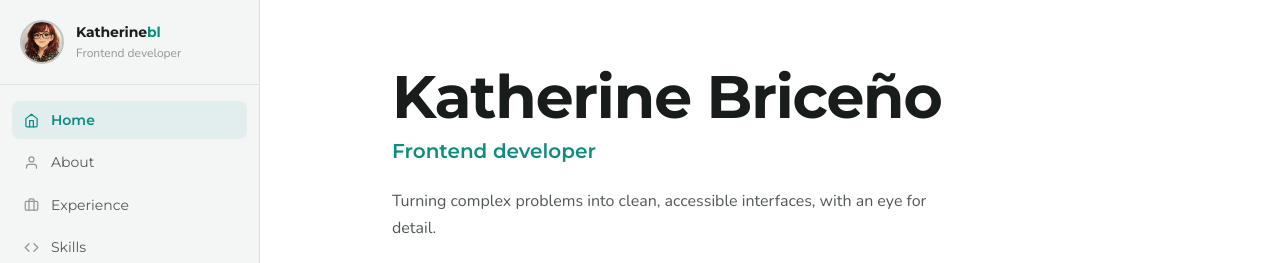
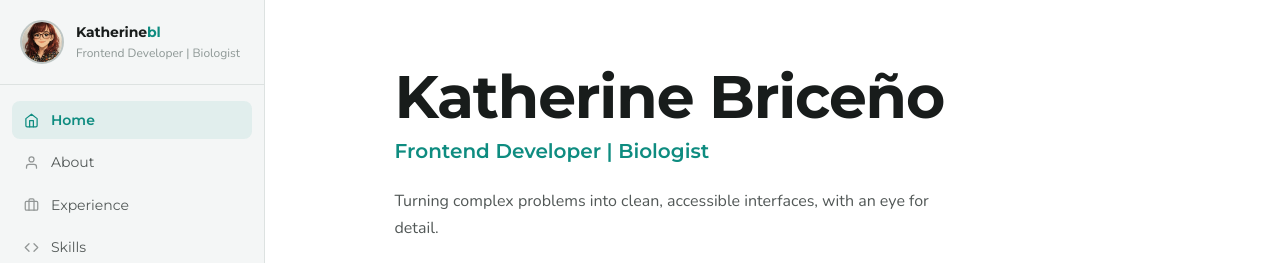
Before and after one commit to katherinebl/katherinebl-portfolio, a website: page index.html in a window 1280 px wide. Shown: the top 263 px of the page. Drawn offline with nearby package versions, Linux system fonts and the light colour scheme.

Commit message:
feat: add Biologist to role title and widen sidebar to fit

```diff
--- a/css/variables.css
+++ b/css/variables.css
@@ -51,7 +51,7 @@
 
   /* --- Layout --- */
   --max-width:     1100px;
-  --sidebar-width: 260px;
+  --sidebar-width: 265px;
   --nav-height:    64px;
   --border-radius: 8px;
   --border-radius-lg: 16px;
--- a/index.html
+++ b/index.html
@@ -4,7 +4,7 @@
   <meta charset="UTF-8">
   <meta name="viewport" content="width=device-width, initial-scale=1.0">
   <meta name="description" content="Katherine Briceño — Frontend developer based in Madrid. Building clean, accessible interfaces with React, TypeScript and Vue.">
-  <title>Katherine Briceño — Frontend Developer</title>
+  <title>Katherine Briceño — Frontend Developer | Biologist</title>
 
   <link rel="preconnect" href="https://fonts.googleapis.com">
   <link rel="preconnect" href="https://fonts.gstatic.com" crossorigin>
@@ -26,7 +26,7 @@
       <img src="assets/img/avatar.jpg" alt="Katherine Briceño" class="sidebar__avatar">
       <div class="sidebar__identity">
         <span class="sidebar__name">Katherine<span>bl</span></span>
-        <span class="sidebar__role" data-i18n="hero.role">Frontend developer</span>
+        <span class="sidebar__role" data-i18n="hero.role">Frontend Developer | Biologist</span>
       </div>
       <button class="sidebar__close" id="sidebar-close" aria-label="Close menu">
         <svg xmlns="http://www.w3.org/2000/svg" width="18" height="18" viewBox="0 0 24 24" fill="none" stroke="currentColor" stroke-width="2" stroke-linecap="round" stroke-linejoin="round"><line x1="18" y1="6" x2="6" y2="18"/><line x1="6" y1="6" x2="18" y2="18"/></svg>
@@ -104,7 +104,7 @@
         <img src="assets/img/avatar.jpg" alt="" class="topbar__avatar">
         <div class="topbar__info">
           <p class="topbar__name">Katherine<span>bl</span></p>
-          <p class="topbar__role" data-i18n="hero.role">Frontend developer</p>
+          <p class="topbar__role" data-i18n="hero.role">Frontend Developer | Biologist</p>
         </div>
       </div>
       <button class="topbar__hamburger" id="hamburger" aria-label="Open menu" aria-expanded="false">
@@ -119,7 +119,7 @@
       <!-- HERO -->
       <section class="section" id="home">
         <h1 class="hero__name" data-i18n="hero.name">Katherine Briceño</h1>
-        <p class="hero__role-label" data-i18n="hero.role">Frontend developer</p>
+        <p class="hero__role-label" data-i18n="hero.role">Frontend Developer | Biologist</p>
         <p class="hero__tagline" data-i18n="hero.tagline">
           Turning complex problems into clean, accessible interfaces, with an eye for detail.
         </p>
--- a/js/i18n.js
+++ b/js/i18n.js
@@ -14,7 +14,7 @@ const translations = {
 
     /* Hero */
     'hero.name':     'Katherine Briceño',
-    'hero.role':     'Frontend developer',
+    'hero.role':     'Frontend Developer | Biologist',
     'hero.tagline':  'Turning complex problems into clean, accessible interfaces, with an eye for detail.',
     'hero.location': 'Madrid, Spain',
 
@@ -100,7 +100,7 @@ const translations = {
 
     /* Hero */
     'hero.name':     'Katherine Briceño',
-    'hero.role':     'Frontend developer',
+    'hero.role':     'Frontend Developer | Bióloga',
     'hero.tagline':  'Convierto problemas complejos en interfaces limpias y accesibles, con atención al detalle.',
     'hero.location': 'Madrid, España',
 
```
